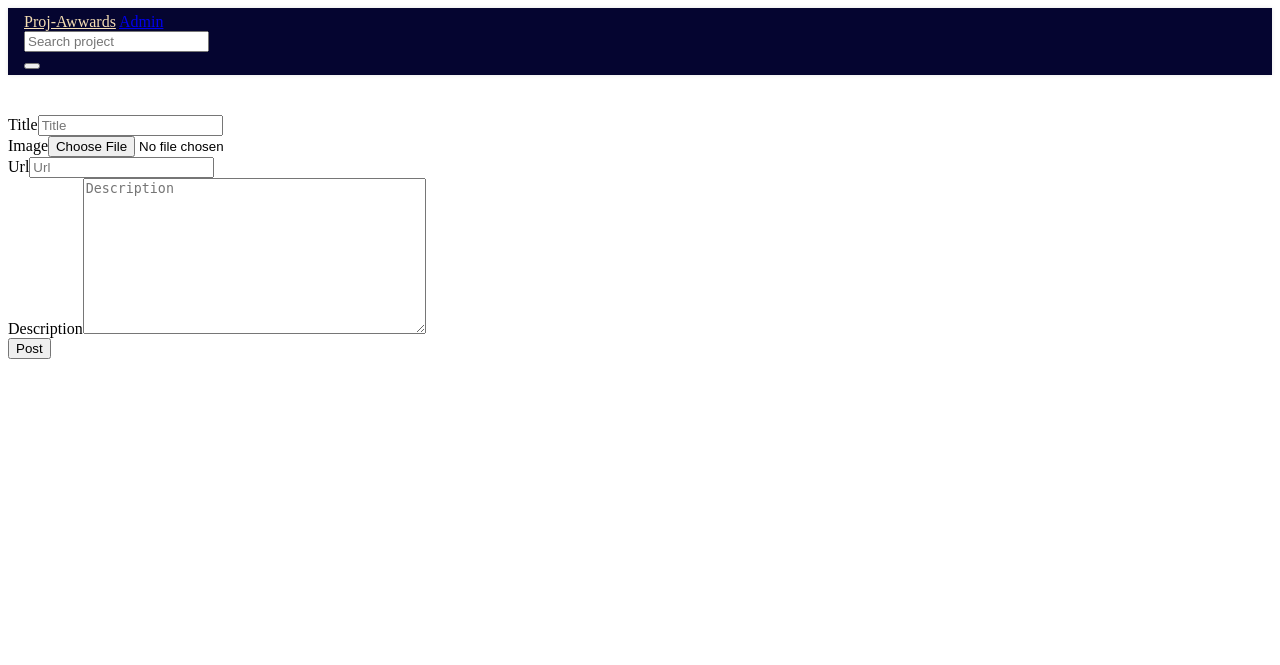
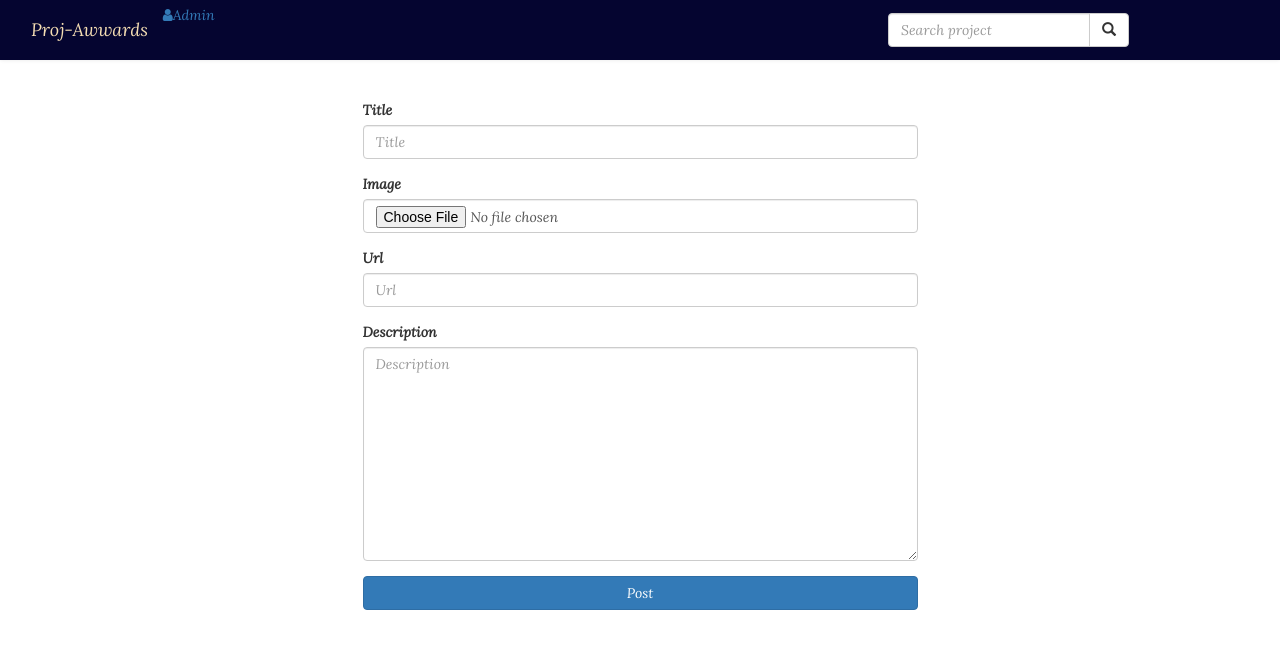
Before and after one commit to Kipkorir2017/Proj_Awwards, a Django app: page /upload/ in a window 1280 px wide. Shown: the top 665 px of the page. Run offline with Django 3.2, Linux system fonts and the light colour scheme; some libraries are stand-ins or nearby versions.

Commit message:
add changes to project file

```diff
--- a/awwards/templates/projects.html
+++ b/awwards/templates/projects.html
@@ -1,7 +1,24 @@
+{%extends 'base.html'%}
 {% load bootstrap3 %}
 {% load static %}
+{% block content %}
+{{block.super}}
+<!DOCTYPE html>
+<html lang="en">
+<head>
+    <link href="https://fonts.googleapis.com/css?family=Roboto|Varela+Round" rel="stylesheet">
+    <link rel="stylesheet" href="https://fonts.googleapis.com/icon?family=Material+Icons">
+    <link rel="stylesheet" href="https://maxcdn.bootstrapcdn.com/font-awesome/4.7.0/css/font-awesome.min.css">
+    <style>
+        *{
+            font-family: 'Lora', serif;
+        }
+        html{
+            overflow: hidden;
+        }
 
-{% include "navbar.html" %}
+    </style>
+
 <div class="container" style="margin-top:40px;">
     <div class="row">
         <div class="col-md-3"></div>
@@ -17,7 +34,7 @@
         <div class="col-md-3"></div>
     </div>
 </div>
-
+{%endblock%}
 {% block scripts %}
 <script src="https://ajax.googleapis.com/ajax/libs/jquery/3.2.1/jquery.min.js"></script>
 <script src="https://unpkg.com/ionicons@4.4.4/dist/ionicons.js"></script>
```
